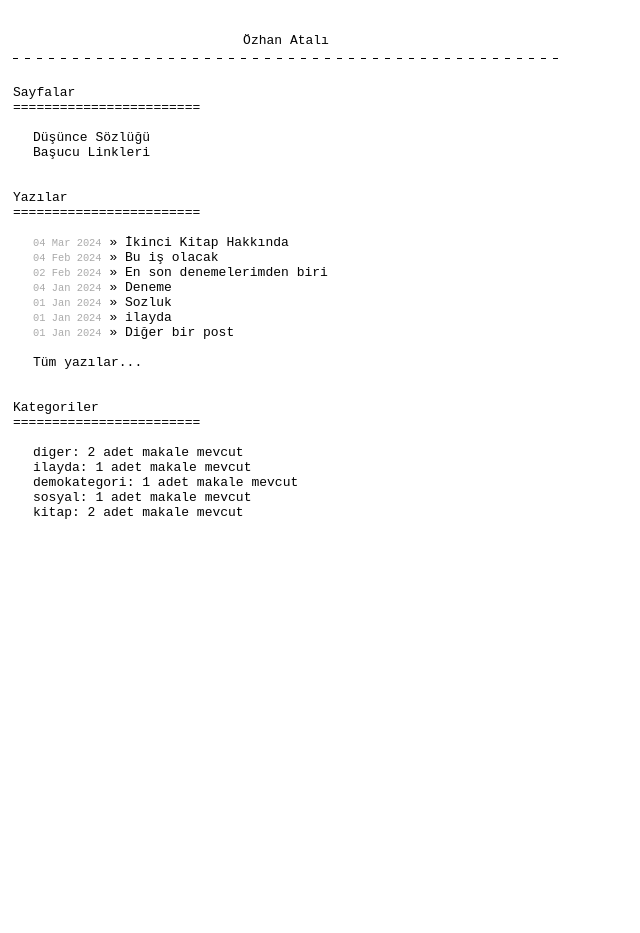
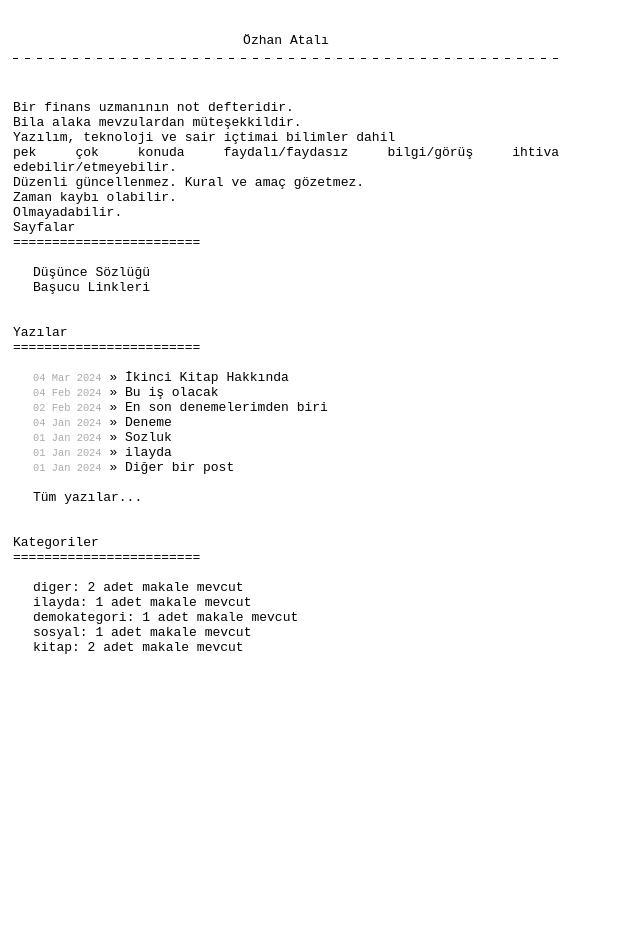
Before and after one commit to ozhanatali/ozhanatali.github.io, a Jekyll site: the page built from index.html, in a window 1280 px wide. Shown: the whole page, without its empty margins (0-640 px from the left). Built offline with Jekyll 4.4.1, drawn with Linux system fonts in a browser that asks for light colours.

Commit message:
Update index.html

```diff
--- a/index.html
+++ b/index.html
@@ -13,6 +13,15 @@ title: Özhan Atalı
 <div id="home">
 
 <! –– Giriş  ––>
+
+<br>
+Bir finans uzmanının not defteridir.<br>
+Bila alaka mevzulardan müteşekkildir. <br>
+Yazılım, teknoloji ve sair içtimai bilimler dahil <br>
+pek çok konuda faydalı/faydasız bilgi/görüş ihtiva edebilir/etmeyebilir.<br>
+Düzenli güncellenmez. Kural ve amaç gözetmez. <br>
+Zaman kaybı olabilir. <br>
+Olmayadabilir.<br>
 
 
 Sayfalar<br>
```
